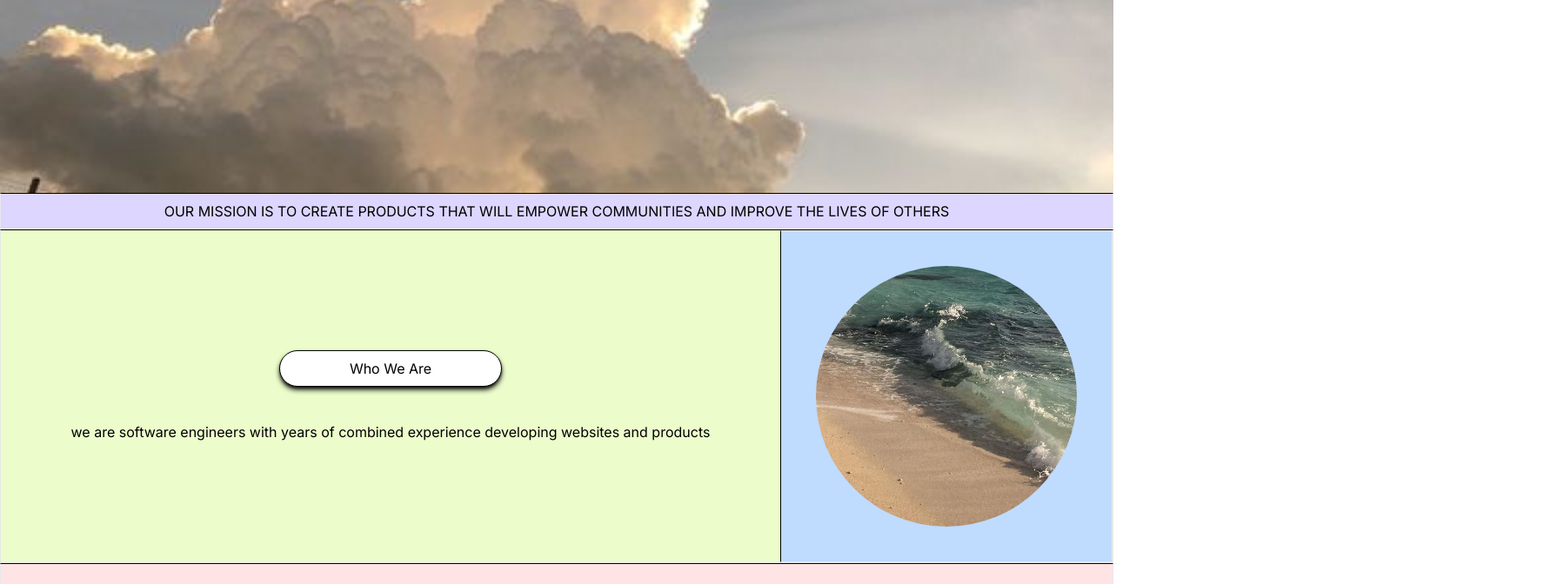
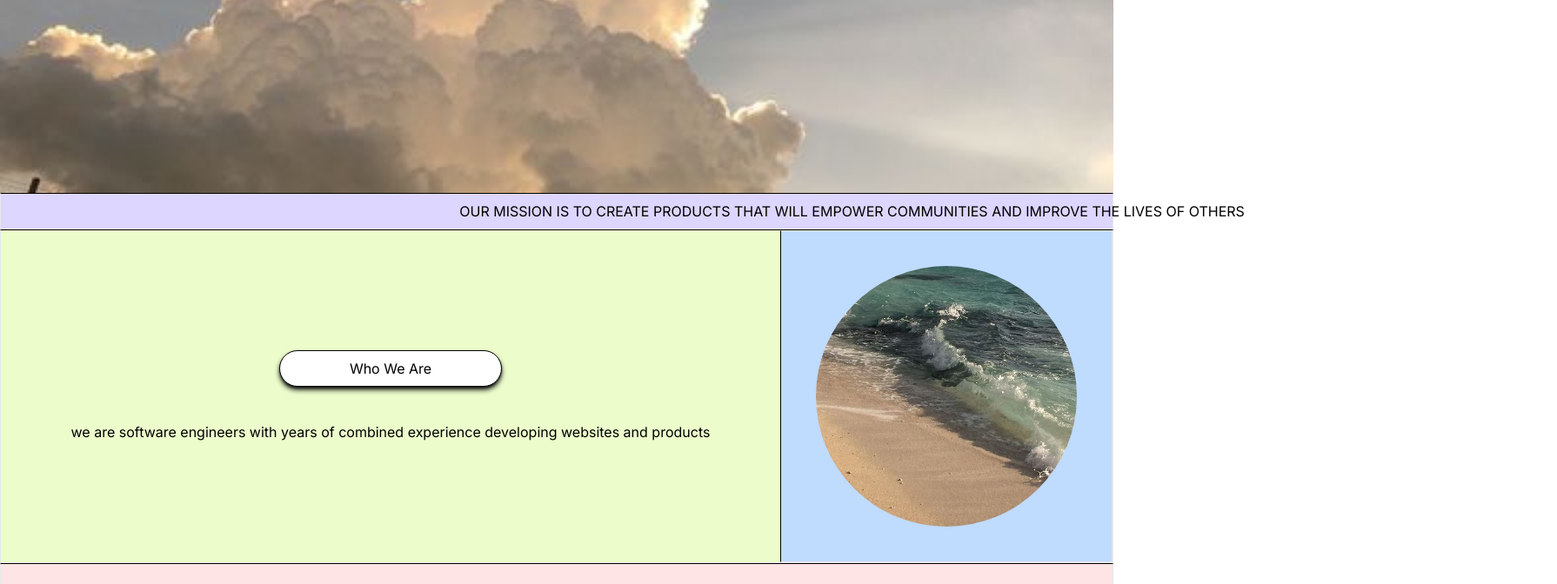
Before and after one commit to diniftryn/whiztech-portfolio, a Next.js app: page / in a window 1280 px wide. Shown: the part 428-1100 px from the top of the page at 87% size, 1790 px wide, since content can reach past the window. Built offline with nearby package versions, Linux system fonts and the light colour scheme.

Commit message:
added animation to LinearText

```diff
--- a/app/page.tsx
+++ b/app/page.tsx
@@ -3,7 +3,7 @@ import Contact from "@/components/Contact";
 import Footer from "@/components/Footer";
 import Header from "@/components/Header";
 import Navbar from "@/components/Navbar";
-import ScrollBar from "@/components/ScrollBar";
+import ScrollBar from "@/components/LinearText";
 import Services from "@/components/Services";
 import Works from "@/components/Works";
 
--- /dev/null
+++ b/components/LinearText.tsx
@@ -0,0 +1,13 @@
+"use client";
+
+import { motion } from "framer-motion";
+
+export default function LinearText() {
+  return (
+    <div className="w-full border border-t-black p-2 bg-violet-200">
+      <motion.div initial={{ x: "100vw" }} animate={{ x: "-100vw" }} transition={{ repeat: Infinity, duration: 20, ease: "linear" }} className="text-nowrap">
+        OUR MISSION IS TO CREATE PRODUCTS THAT WILL EMPOWER COMMUNITIES AND IMPROVE THE LIVES OF OTHERS
+      </motion.div>
+    </div>
+  );
+}
--- a/components/ScrollBar.tsx
+++ /dev/null
@@ -1,9 +0,0 @@
-import React from "react";
-
-export default function ScrollBar() {
-  return (
-    <div className="w-full border border-t-black p-2 bg-violet-200 text-center">
-      <h3>OUR MISSION IS TO CREATE PRODUCTS THAT WILL EMPOWER COMMUNITIES AND IMPROVE THE LIVES OF OTHERS</h3>
-    </div>
-  );
-}
--- a/package.json
+++ b/package.json
@@ -9,6 +9,7 @@
     "lint": "next lint"
   },
   "dependencies": {
+    "framer-motion": "^11.0.5",
     "next": "14.1.0",
     "react": "^18",
     "react-dom": "^18",
```
Also changed, not shown: 1 other file (tests, documents, lock files or other folders).
